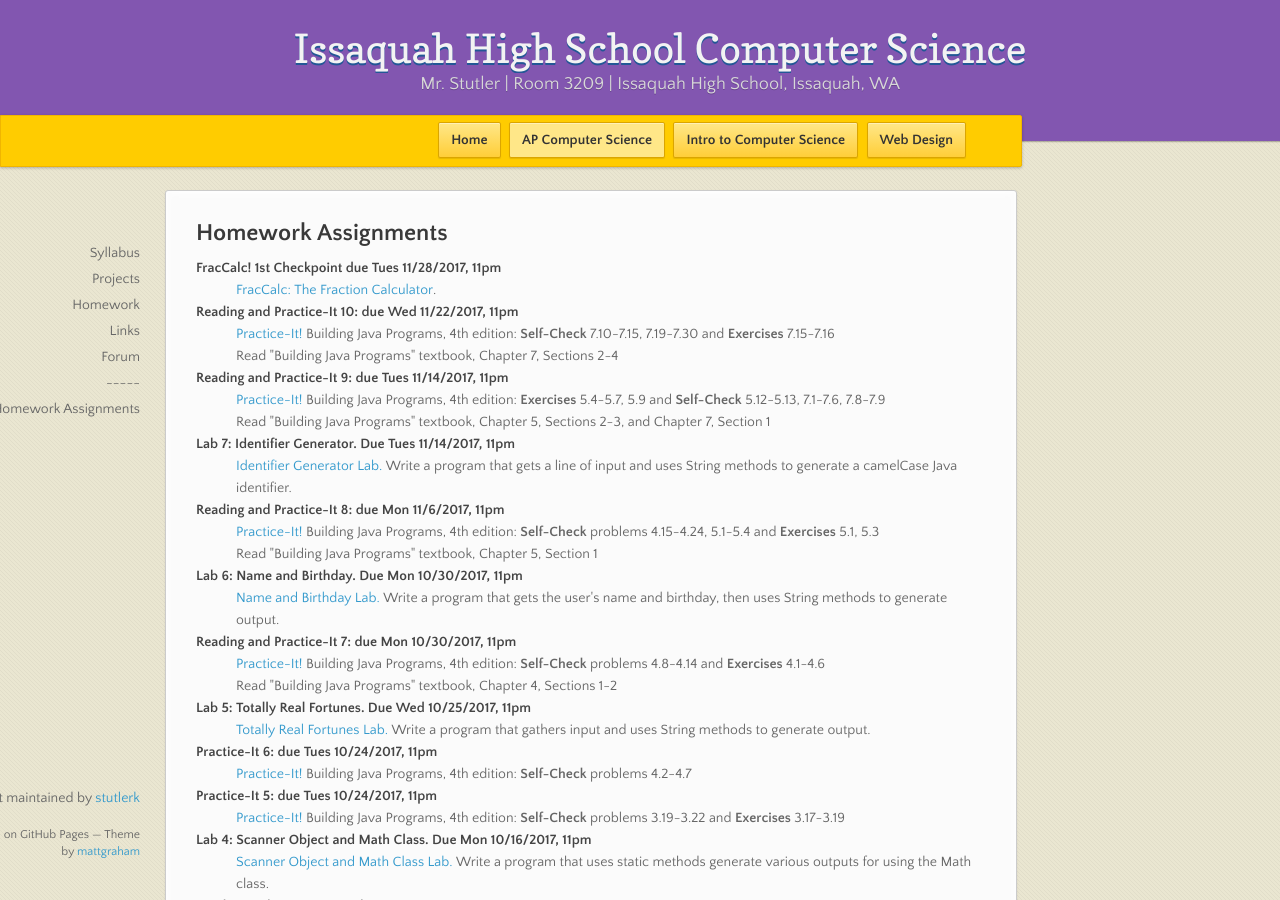
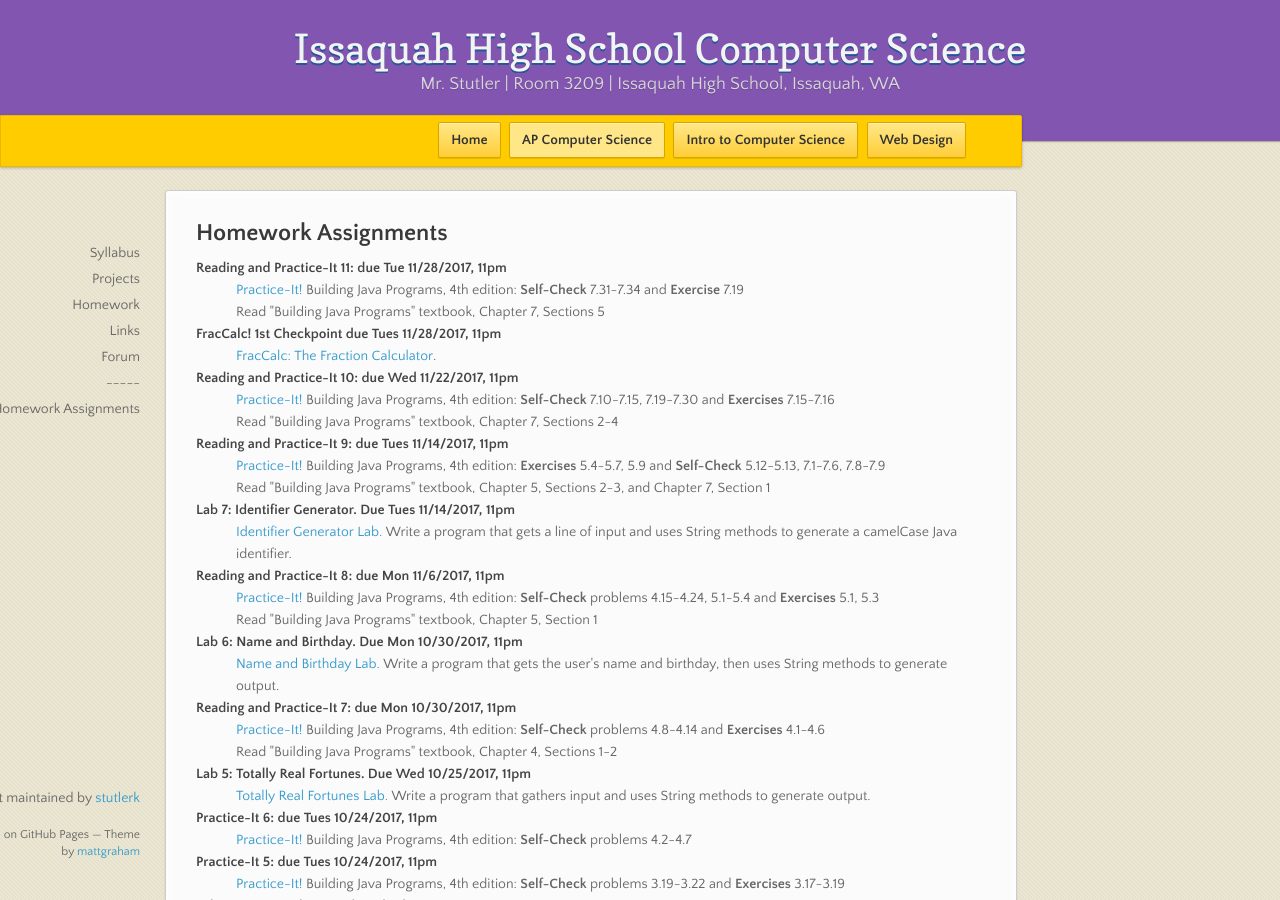
Before and after one commit to stutlerk/ihs-website, a Jekyll site: the page built from _apcs/homework.html, in a window 1280 px wide and 900 px high. Built offline with Jekyll 4.4.1, drawn with Linux system fonts in a browser that asks for light colours; nearby versions of some CDN libraries.

Commit message:
Update homework.html

```diff
--- a/_apcs/homework.html
+++ b/_apcs/homework.html
@@ -6,6 +6,10 @@ layout: course
 <section>
 <h2>Homework Assignments</h2>
   <dl>
+    <dt>Reading and Practice-It 11: due Tue 11/28/2017, 11pm</dt>
+    <dd><a href="https://practiceit.cs.washington.edu/" target="_blank">Practice-It!</a> Building Java Programs, 4th edition: <b>Self-Check</b> 7.31-7.34 and <b>Exercise</b> 7.19</dd>
+    <dd>Read "Building Java Programs" textbook, Chapter 7, Sections 5</dd>
+
     <dt>FracCalc! 1st Checkpoint due Tues 11/28/2017, 11pm</dt>
     <dd><a href="https://issaquahwednet-my.sharepoint.com/personal/stutlerk_issaquah_wednet_edu/_layouts/15/guestaccess.aspx?guestaccesstoken=76nw1SiLVMRMAuaenBJflZENgReWaqlXJBn0zRhQeAI%3D&docid=0a638b3e4df4a4c88a941f4bb143a2c7d&rev=1&e=dc7b6ed033924d4fa7425f999970c0fd" target="_blank">FracCalc: The Fraction Calculator</a>.</dd>
 
```
